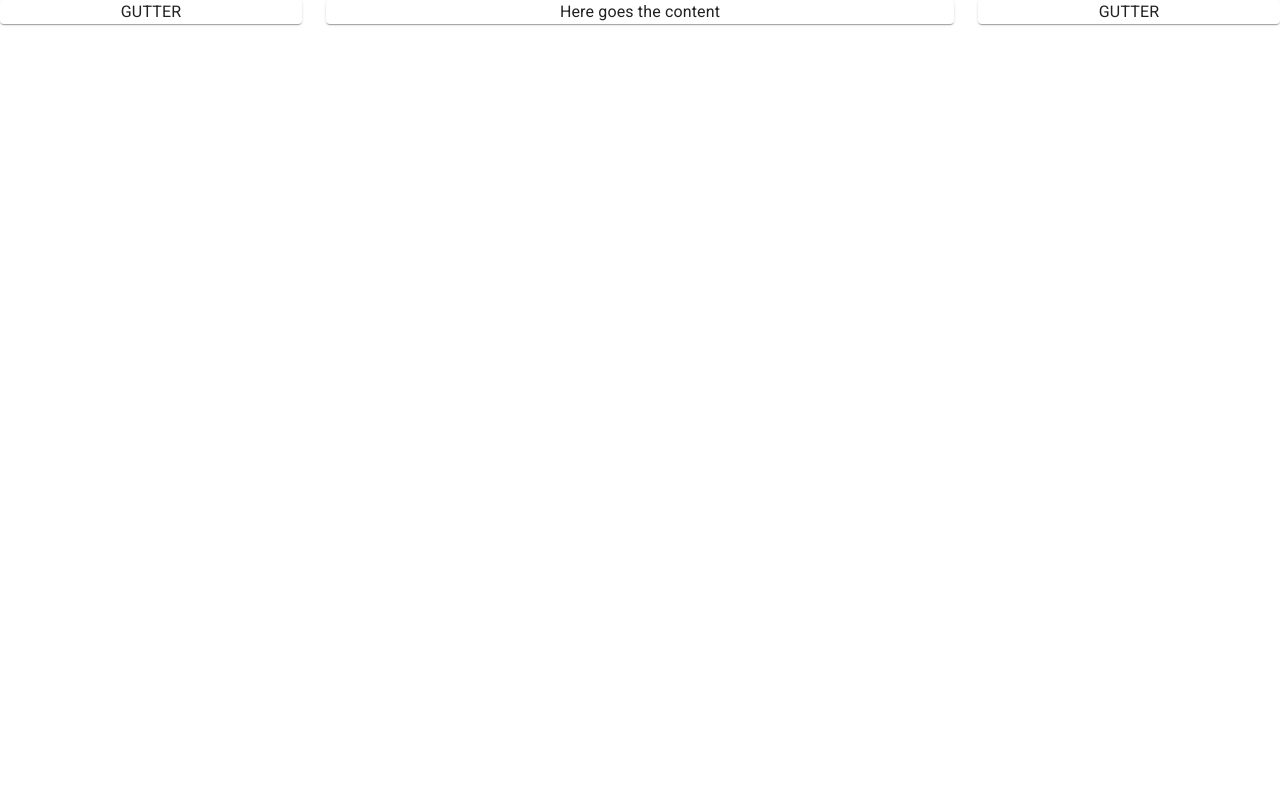
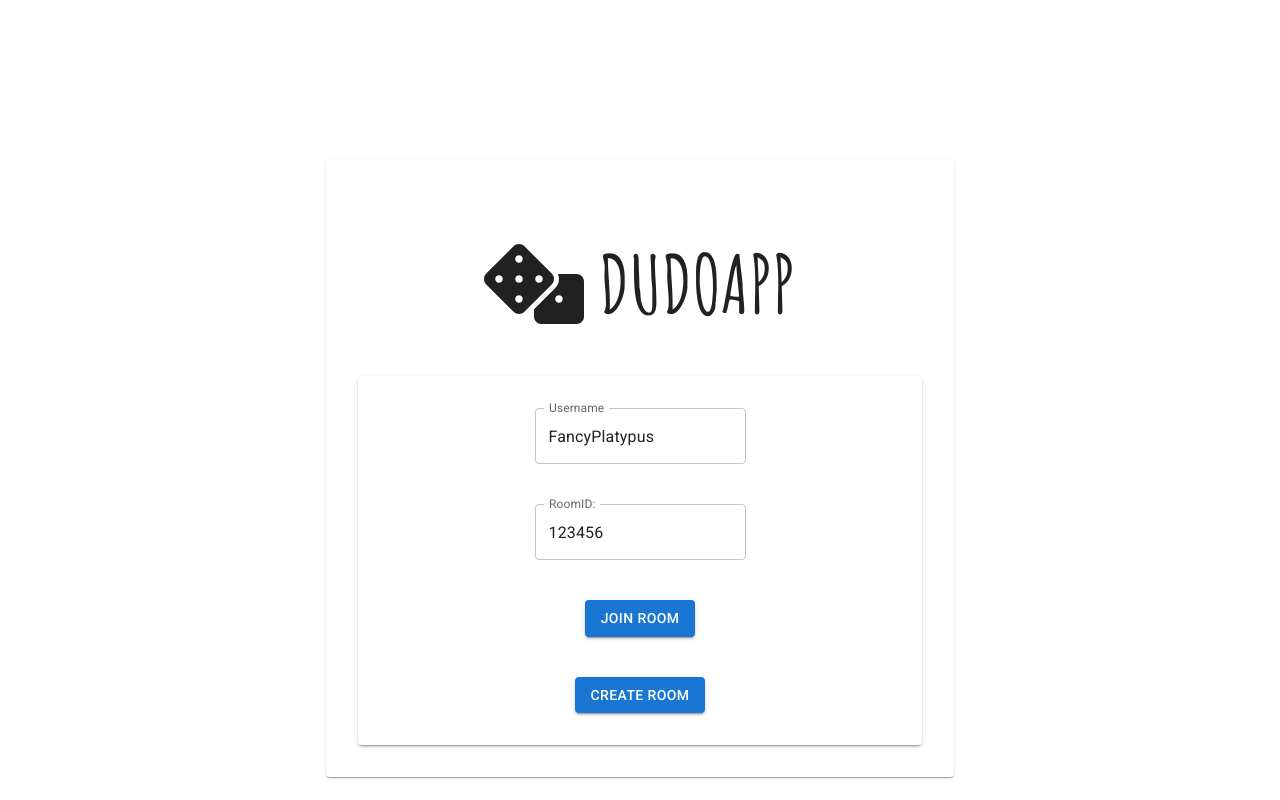
Before and after one commit to MiguelMLorente/dudoapp, a React (Create React App) app: page / in a window 1280 px wide. Built offline with nearby package versions, Linux system fonts and the light colour scheme.

Commit message:
Landing page component layout

```diff
--- a/package.json
+++ b/package.json
@@ -5,6 +5,9 @@
   "dependencies": {
     "@emotion/react": "^11.5.0",
     "@emotion/styled": "^11.3.0",
+    "@fortawesome/fontawesome-svg-core": "^1.2.36",
+    "@fortawesome/free-solid-svg-icons": "^5.15.4",
+    "@fortawesome/react-fontawesome": "^0.1.16",
     "@mui/icons-material": "^5.0.5",
     "@mui/material": "^5.0.6",
     "@mui/styled-engine-sc": "^5.0.4",
--- a/public/index.html
+++ b/public/index.html
@@ -34,6 +34,13 @@
       rel="stylesheet"
       href="https://fonts.googleapis.com/icon?family=Material+Icons"
     />
+    <!--Google Fonts-->
+    <link rel="preconnect" href="https://fonts.googleapis.com" />
+    <link rel="preconnect" href="https://fonts.gstatic.com" crossorigin />
+    <link
+      href="https://fonts.googleapis.com/css2?family=Amatic+SC:wght@700&display=swap"
+      rel="stylesheet"
+    />
     <meta name="viewport" content="initial-scale=1, width=device-width" />
   </head>
   <body>
--- a/src/App.js
+++ b/src/App.js
@@ -1,30 +1,24 @@
 import React from "react";
 import styled from "styled-components";
-import { Hidden, Grid, Paper } from "@mui/material";
+import { Grid, Paper } from "@mui/material";
+import LandingComponent from "./components/LandingComponent";
 
 function App() {
   return (
     <React.Fragment key="App">
       <StyledGrid container spacing={3}>
-        <Hidden only="xs">
-          <StyledGrid item sm={1} md={3}>
-            <Paper>GUTTER</Paper>
-          </StyledGrid>
-        </Hidden>
-        <StyledGrid item xs={12} sm={10} md={6}>
-          <Paper className="Content"> Here goes the content</Paper>
+        <StyledGrid item xs={12} sm={10} md={8} lg={6}>
+          <Paper className="Content" elevation={1}>
+            <LandingComponent />
+          </Paper>
         </StyledGrid>
-        <Hidden only="xs">
-          <StyledGrid item sm={1} md={3}>
-            <Paper>GUTTER</Paper>
-          </StyledGrid>
-        </Hidden>
       </StyledGrid>
     </React.Fragment>
   );
 }
 
 const StyledGrid = styled(Grid)`
+  justify-content: center;
   text-align: center;
 `;
 export default App;
--- /dev/null
+++ b/src/components/LandingComponent.jsx
@@ -0,0 +1,61 @@
+import React from "react";
+import { FontAwesomeIcon } from "@fortawesome/react-fontawesome";
+import { faDice } from "@fortawesome/free-solid-svg-icons";
+import styled from "styled-components";
+import { TextField, Grid, Button, Paper } from "@mui/material";
+
+function LandingComponent() {
+  return (
+    <React.Fragment>
+      <StyledLanding>
+        <StyledLogo className="logo">
+          <FontAwesomeIcon icon={faDice} /> DUDOAPP
+        </StyledLogo>
+        <StyledPaper elevation={2}>
+          <Grid
+            container
+            direction="column"
+            justifyContent="center"
+            spacing={5}
+            className="textFields"
+          >
+            <Grid item>
+              <TextField
+                id="nameInput"
+                label="Username"
+                defaultValue="FancyPlatypus"
+              />
+            </Grid>
+            <Grid item>
+              <TextField
+                id="roomInput"
+                label="RoomID: "
+                defaultValue="123456"
+              />
+            </Grid>
+            <Grid item>
+              <Button variant="contained">Join Room</Button>
+            </Grid>
+            <Grid item>
+              <Button variant="contained">Create Room</Button>
+            </Grid>
+          </Grid>
+        </StyledPaper>
+      </StyledLanding>
+    </React.Fragment>
+  );
+}
+const StyledPaper = styled(Paper)`
+  padding: 2rem;
+`;
+const StyledLanding = styled.div`
+  padding: 2rem;
+  margin-top: 20vh;
+`;
+const StyledLogo = styled.div`
+  font-family: "Amatic SC", cursive;
+  font-size: 5rem;
+  padding: 2rem 5rem;
+`;
+
+export default LandingComponent;
```
Also changed, not shown: src/images/Logo.svg (added), 1 other file (tests, documents, lock files or other folders).
